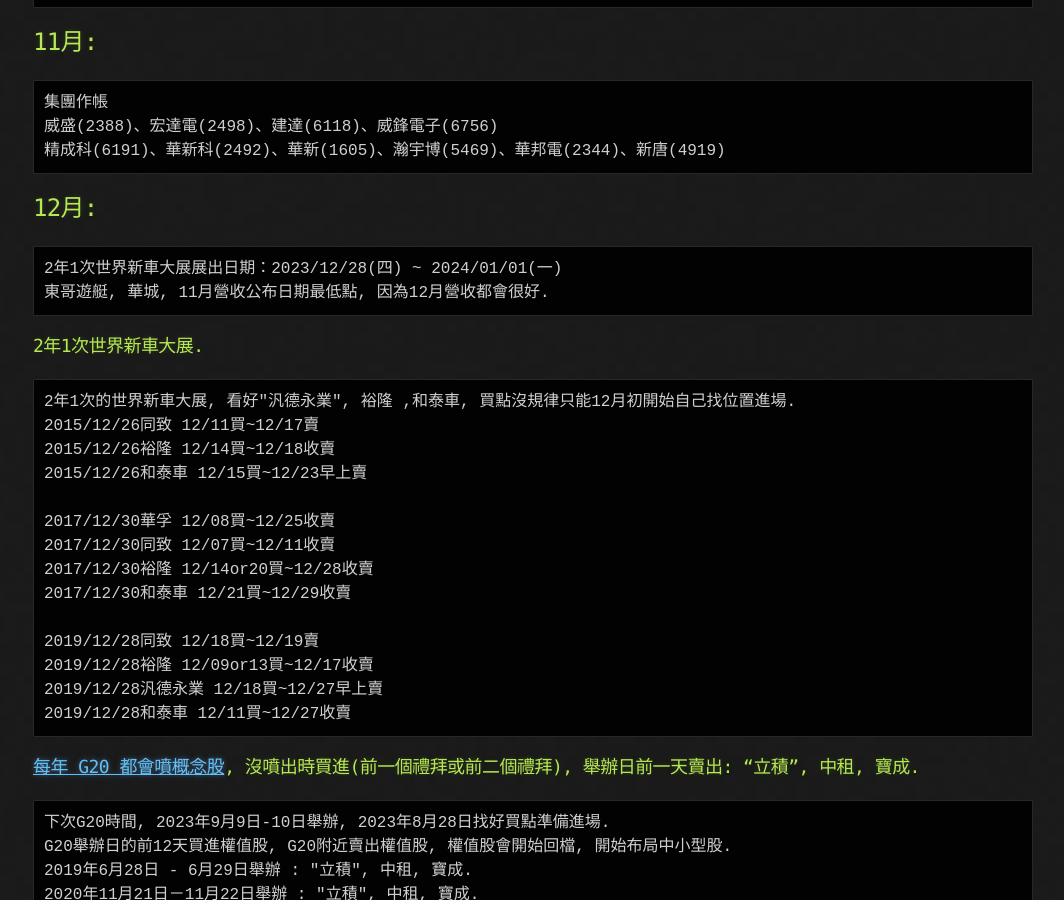
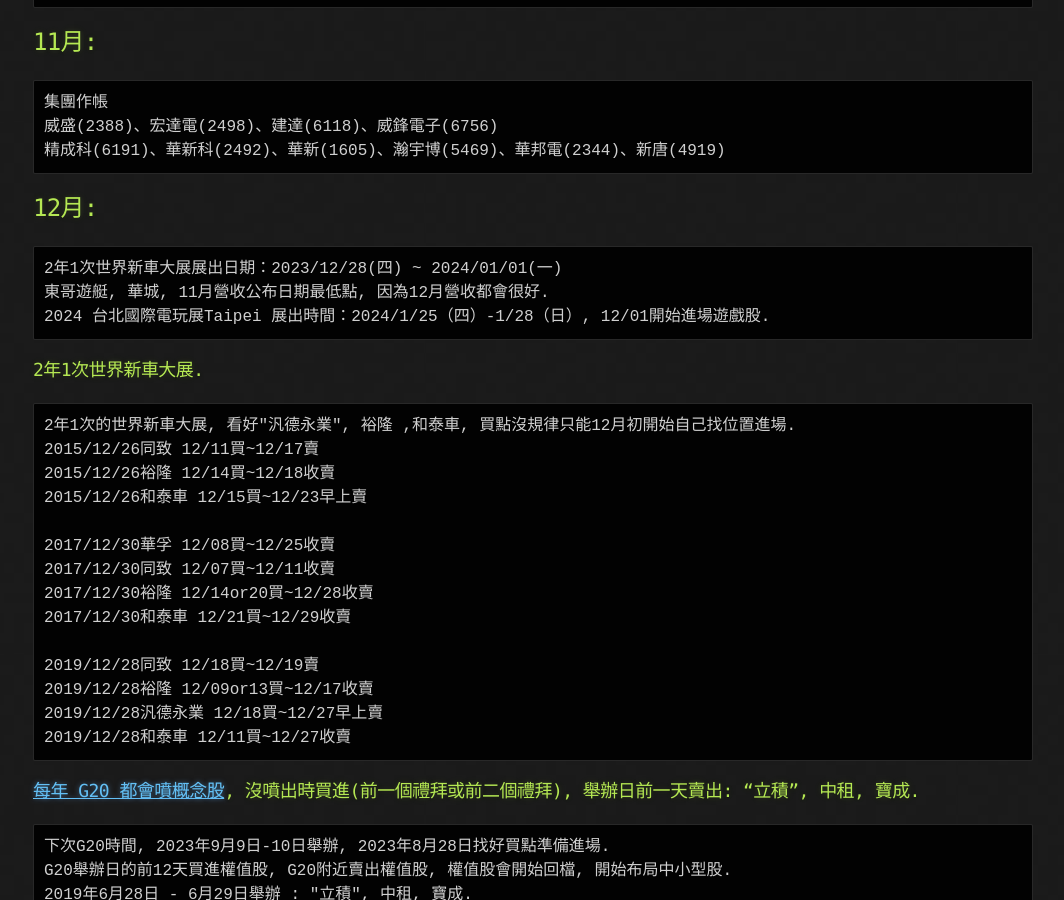
Before and after one commit to lepg5487/Stock_God, a Jekyll site: the page built from experience.md, in a window 1280 px wide and 900 px high, scrolled down 1474 px. Shown: the whole window, without its empty margins (107-1171 px from the left). Built offline with Jekyll 4.4.1, drawn with Linux system fonts in a browser that asks for light colours; our own code applies the rules of GitHub Pages for plain Markdown files.

Commit message:
Update experience.md

````diff
--- a/experience.md
+++ b/experience.md
@@ -53,6 +53,7 @@
 ```
 2年1次世界新車大展展出日期：2023/12/28(四) ~ 2024/01/01(一)
 東哥遊艇, 華城, 11月營收公布日期最低點, 因為12月營收都會很好.
+2024 台北國際電玩展Taipei 展出時間：2024/1/25（四）-1/28（日）, 12/01開始進場遊戲股.
 ```
 ### 2年1次世界新車大展.
 ```
````
